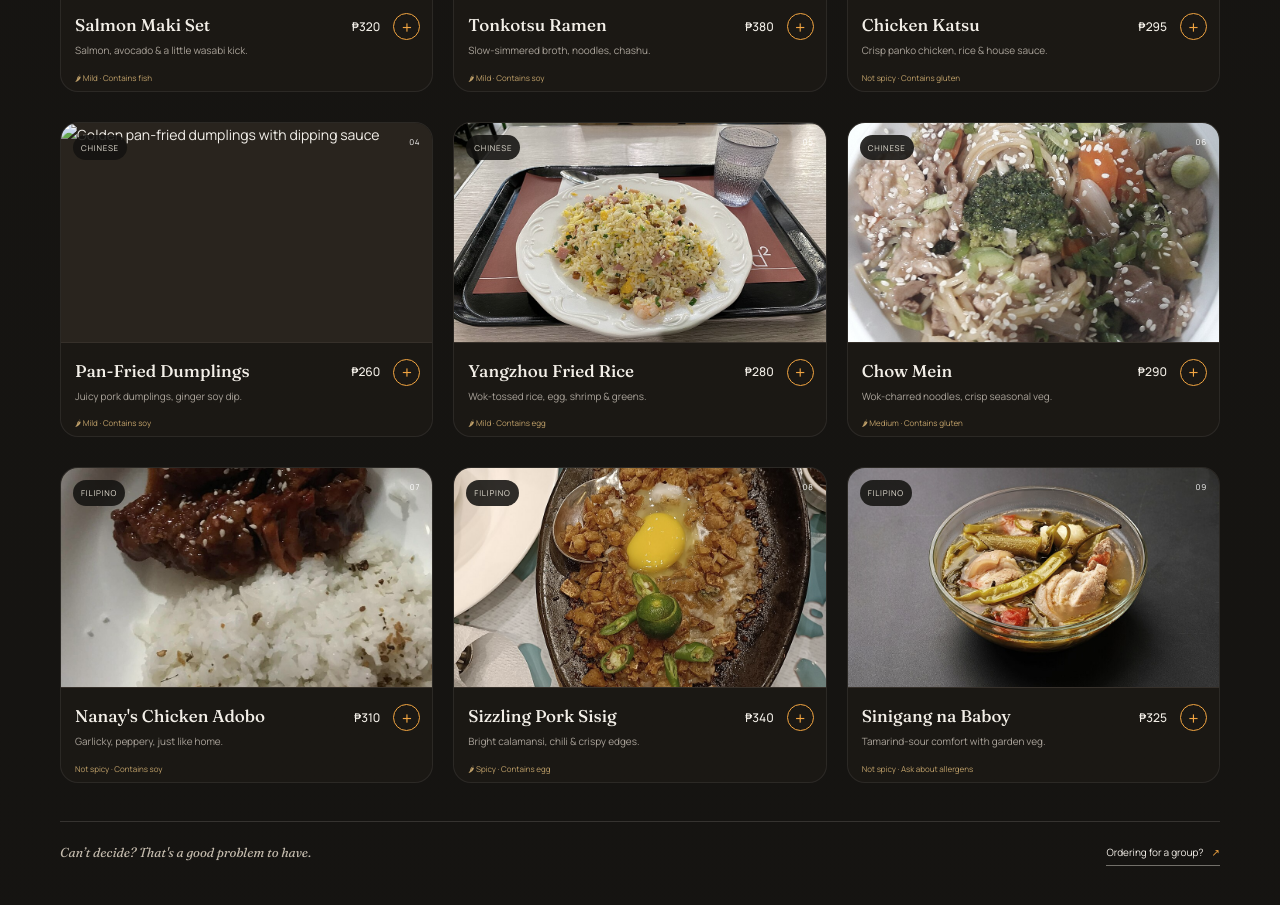
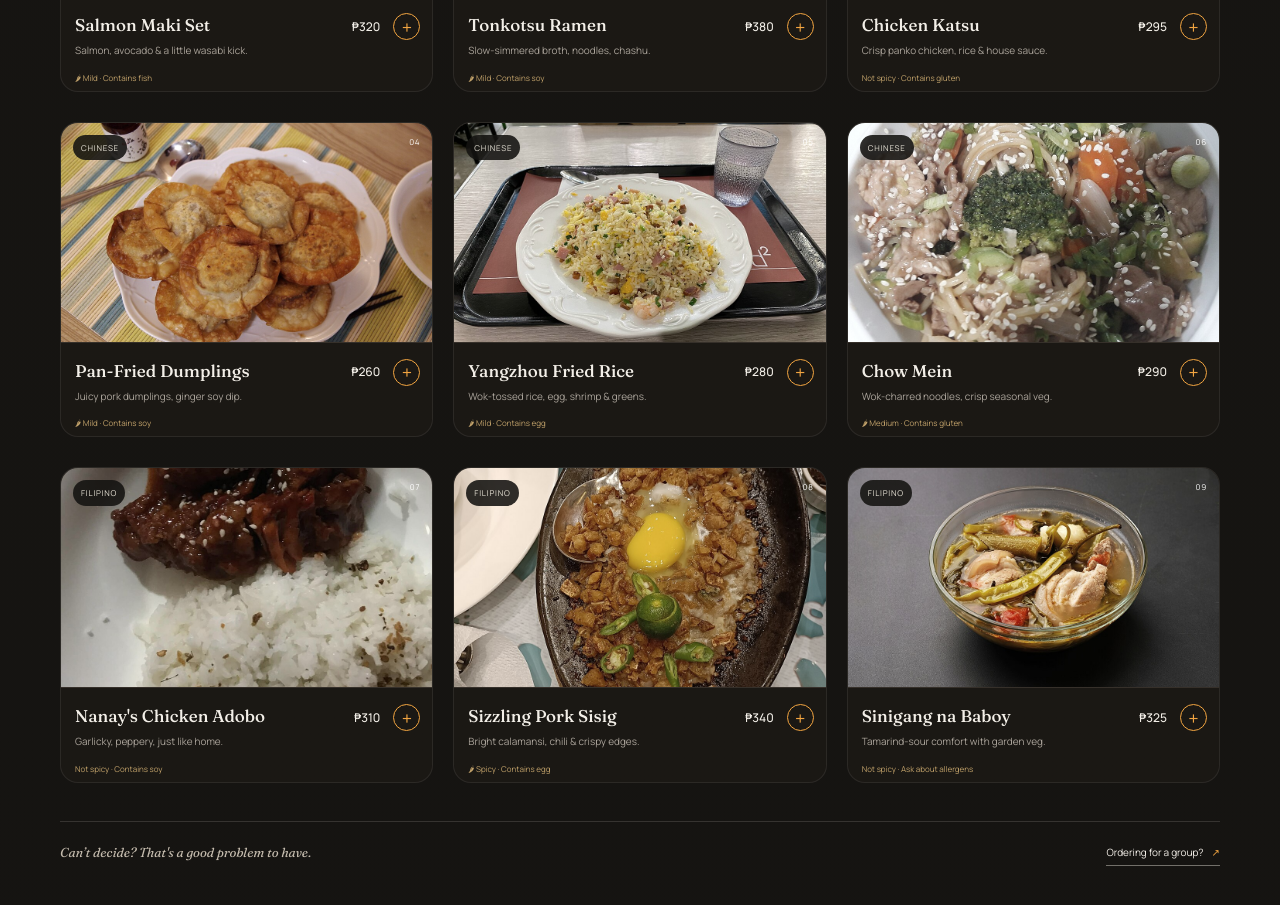
Before and after one commit to JOSHDEVCAFF/Lea, a plain HTML site: page index.html in a window 1280 px wide. Shown: the part 2023-2928 px from the top of the page. Drawn offline with Linux system fonts and the light colour scheme.

Commit message:
Update index.html

```diff
--- a/index.html
+++ b/index.html
@@ -73,7 +73,7 @@
         <article class="food-card" data-cuisine="Japanese"><div class="food-image"><img src="salmon-maki.jpg" alt="Salmon-topped sushi rolls with rice and avocado"><span class="food-category">JAPANESE</span><span class="food-number">01</span></div><div class="food-info"><div><h3>Salmon Maki Set</h3><p>Salmon, avocado & a little wasabi kick.</p><span class="food-tags">🌶 Mild · Contains fish</span></div><div class="food-buy"><strong>₱320</strong><button class="add-button" type="button" data-add="Salmon Maki Set" data-price="320" aria-label="Add Salmon Maki Set to tray">+</button></div></div></article>
         <article class="food-card" data-cuisine="Japanese"><div class="food-image"><img src="tonkotsu-ramen.jpg" alt="Tonkotsu ramen with noodles and sliced pork"><span class="food-category">JAPANESE</span><span class="food-number">02</span></div><div class="food-info"><div><h3>Tonkotsu Ramen</h3><p>Slow-simmered broth, noodles, chashu.</p><span class="food-tags">🌶 Mild · Contains soy</span></div><div class="food-buy"><strong>₱380</strong><button class="add-button" type="button" data-add="Tonkotsu Ramen" data-price="380" aria-label="Add Tonkotsu Ramen to tray">+</button></div></div></article>
         <article class="food-card" data-cuisine="Japanese"><div class="food-image"><img src="chicken-katsu.jpg" alt="Breaded chicken katsu served with rice and sides"><span class="food-category">JAPANESE</span><span class="food-number">03</span></div><div class="food-info"><div><h3>Chicken Katsu</h3><p>Crisp panko chicken, rice & house sauce.</p><span class="food-tags">Not spicy · Contains gluten</span></div><div class="food-buy"><strong>₱295</strong><button class="add-button" type="button" data-add="Chicken Katsu" data-price="295" aria-label="Add Chicken Katsu to tray">+</button></div></div></article>
-        <article class="food-card" data-cuisine="Chinese"><div class="food-image"><img src="ipan-fried-dumplings.jpg" alt="Golden pan-fried dumplings with dipping sauce"><span class="food-category">CHINESE</span><span class="food-number">04</span></div><div class="food-info"><div><h3>Pan-Fried Dumplings</h3><p>Juicy pork dumplings, ginger soy dip.</p><span class="food-tags">🌶 Mild · Contains soy</span></div><div class="food-buy"><strong>₱260</strong><button class="add-button" type="button" data-add="Pan-Fried Dumplings" data-price="260" aria-label="Add Pan-Fried Dumplings to tray">+</button></div></div></article>
+        <article class="food-card" data-cuisine="Chinese"><div class="food-image"><img src="pan-fried-dumplings.jpg" alt="Golden pan-fried dumplings with dipping sauce"><span class="food-category">CHINESE</span><span class="food-number">04</span></div><div class="food-info"><div><h3>Pan-Fried Dumplings</h3><p>Juicy pork dumplings, ginger soy dip.</p><span class="food-tags">🌶 Mild · Contains soy</span></div><div class="food-buy"><strong>₱260</strong><button class="add-button" type="button" data-add="Pan-Fried Dumplings" data-price="260" aria-label="Add Pan-Fried Dumplings to tray">+</button></div></div></article>
         <article class="food-card" data-cuisine="Chinese"><div class="food-image"><img src="yangzhou-fried-rice.jpg" alt="Yangzhou fried rice with egg, shrimp, and ham"><span class="food-category">CHINESE</span><span class="food-number">05</span></div><div class="food-info"><div><h3>Yangzhou Fried Rice</h3><p>Wok-tossed rice, egg, shrimp & greens.</p><span class="food-tags">🌶 Mild · Contains egg</span></div><div class="food-buy"><strong>₱280</strong><button class="add-button" type="button" data-add="Yangzhou Fried Rice" data-price="280" aria-label="Add Yangzhou Fried Rice to tray">+</button></div></div></article>
         <article class="food-card" data-cuisine="Chinese"><div class="food-image"><img src="chow-mein.jpg" alt="Chow mein noodles with vegetables and chicken"><span class="food-category">CHINESE</span><span class="food-number">06</span></div><div class="food-info"><div><h3>Chow Mein</h3><p>Wok-charred noodles, crisp seasonal veg.</p><span class="food-tags">🌶 Medium · Contains gluten</span></div><div class="food-buy"><strong>₱290</strong><button class="add-button" type="button" data-add="Chow Mein" data-price="290" aria-label="Add Chow Mein to tray">+</button></div></div></article>
         <article class="food-card" data-cuisine="Filipino"><div class="food-image"><img src="chicken-adobo.jpg" alt="Filipino chicken adobo served with rice"><span class="food-category">FILIPINO</span><span class="food-number">07</span></div><div class="food-info"><div><h3>Nanay's Chicken Adobo</h3><p>Garlicky, peppery, just like home.</p><span class="food-tags">Not spicy · Contains soy</span></div><div class="food-buy"><strong>₱310</strong><button class="add-button" type="button" data-add="Nanay's Chicken Adobo" data-price="310" aria-label="Add Nanay's Chicken Adobo to tray">+</button></div></div></article>
```
